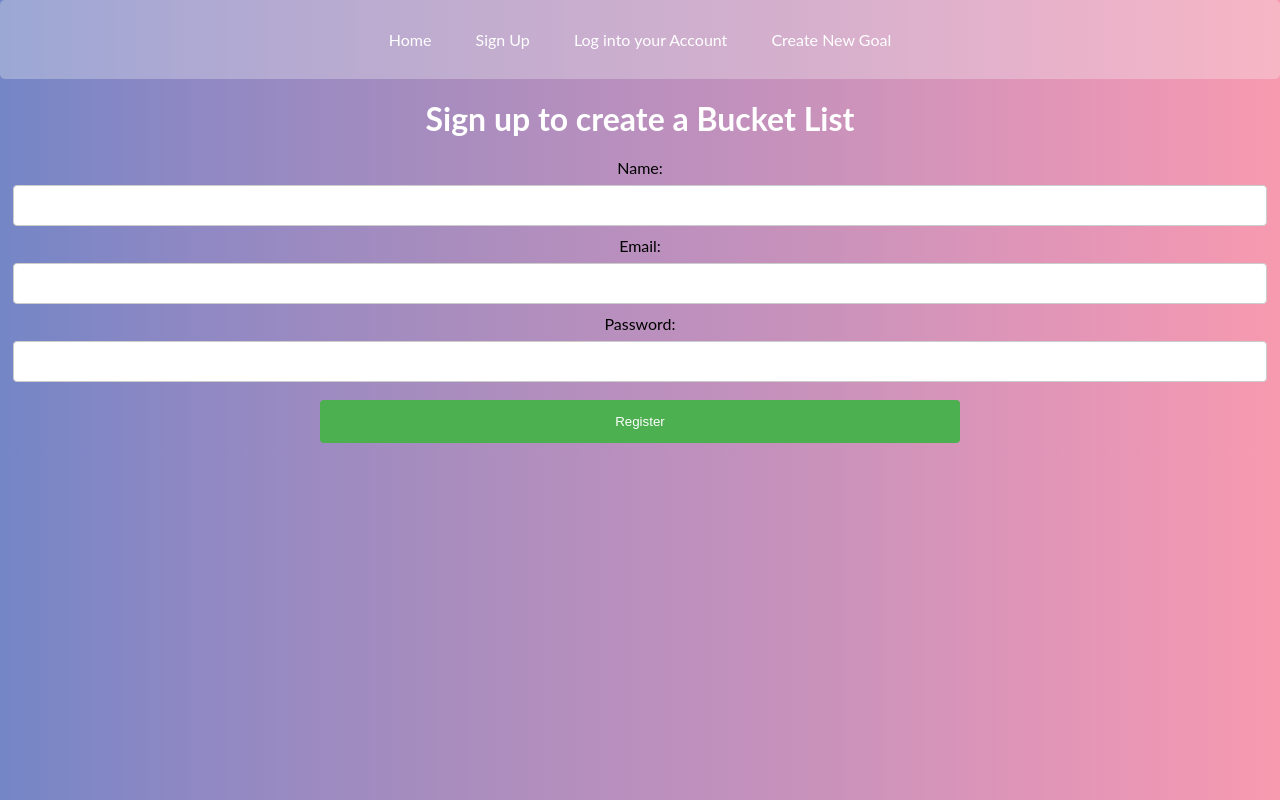
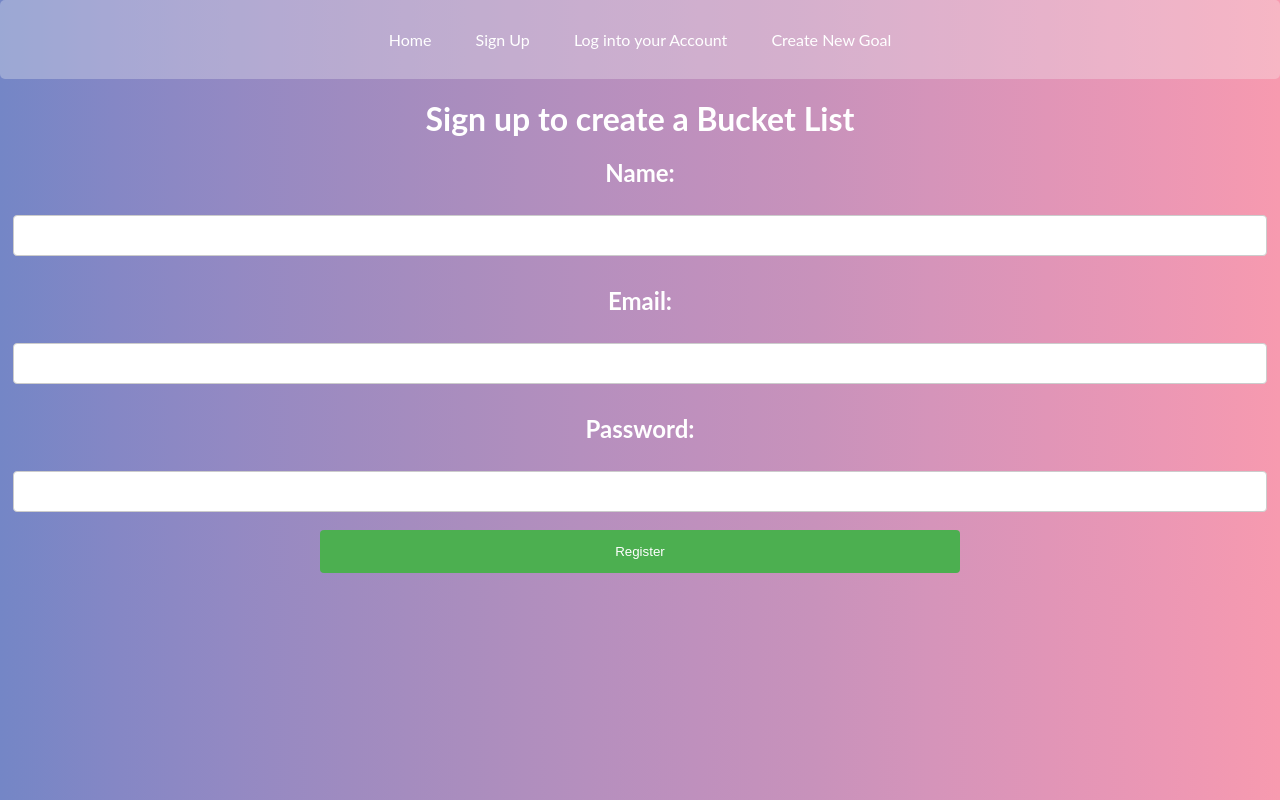
Before and after one commit to tatebonham/goal-digger, a React (Create React App) app: page /user/new in a window 1280 px wide. Built offline with nearby package versions, Linux system fonts and the light colour scheme.

Commit message:
Makes changes to font color and size

```diff
--- a/src/components/pages/goals/GoalNew.js
+++ b/src/components/pages/goals/GoalNew.js
@@ -41,7 +41,7 @@ export default function GoalNew(){
 
             <form onSubmit={handleSubmit}>
                 <div>
-                    <label htmlFor='content'>Goal:</label>
+                    <label htmlFor='content'><h2>Goal:</h2></label>
                     <input
                         type='text'
                         id='content'
@@ -51,7 +51,7 @@ export default function GoalNew(){
                         />
                 </div>
                 <div>
-                    <label htmlFor='imageUrl'>Image:</label>
+                    <label htmlFor='imageUrl'><h2>Image:</h2></label>
                     <input
                         type='text'
                         id='imageUrl'
--- a/src/components/pages/users/UserLogin.js
+++ b/src/components/pages/users/UserLogin.js
@@ -47,7 +47,7 @@ export default function UserLogin( {currentUser, setCurrentUser}){
             <h1> Login to access your Bucket List </h1>
             {msg}
             <form onSubmit={handleSubmit}>
-                <label htmlFor="email"> Email:</label>
+                <label htmlFor="email"><h2>Email:</h2></label>
                     <input
                         type = "text"
                         id = "email"
@@ -55,7 +55,7 @@ export default function UserLogin( {currentUser, setCurrentUser}){
                         onChange ={e=> setEmail(e.target.value)}
                         value={email}
                     />
-                <label htmlFor="password">Password:</label>
+                <label htmlFor="password"><h2>Password:</h2></label>
                     <input
                         type = "text"
                         id = "password"
--- a/src/components/pages/users/UserNew.js
+++ b/src/components/pages/users/UserNew.js
@@ -55,7 +55,7 @@ const handleSubmit = async e =>{
 
             {/* new user form */}
             <form onSubmit={handleSubmit}>
-                <label htmlFor="name"> Name: </label>
+                <label htmlFor="name"> <h2>Name:</h2></label>
                     <input
                         type = "text"
                         id = "name"
@@ -64,7 +64,7 @@ const handleSubmit = async e =>{
                         value = {name}
                         required
                     />
-                <label htmlFor="email"> Email:</label>
+                <label htmlFor="email"> <h2>Email:</h2></label>
                     <input
                         type = "text"
                         id = "email"
@@ -73,7 +73,7 @@ const handleSubmit = async e =>{
                         value = {email}
                         required
                         />
-                <label htmlFor="password"> Password:</label>
+                <label htmlFor="password"> <h2>Password:</h2></label>
                     <input
                         type = "text"
                         id = "password"
```
